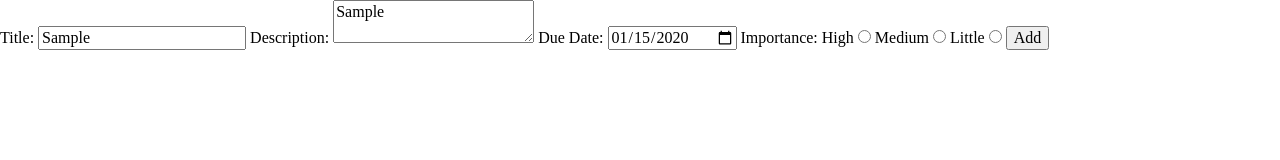
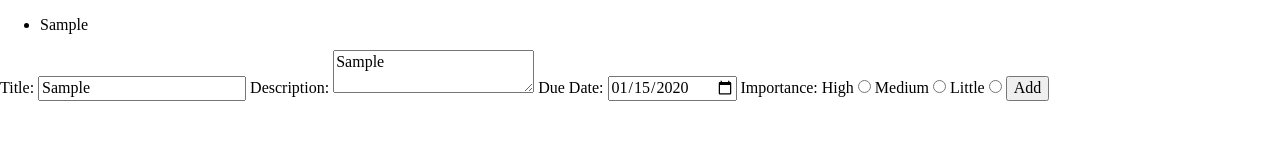
Before and after one commit to MalcolmSmalls/Odin-todo-list, a website built with webpack: page dist/index.html in a window 1280 px wide. Both pictures are taken after typing "Sample", "Sample", "2020-01-15" into the empty fields and a click on the button "Add". Built offline with nearby package versions, Linux system fonts and the light colour scheme.

Commit message:
Append list when todo list updated with items

```diff
--- /dev/null
+++ b/src/DOM.js
@@ -0,0 +1,17 @@
+import './getTask.js'
+
+
+const listDOM = (defaultProject) => {
+    const listUL = document.querySelector('.todoList')
+    const li = document.createElement('li')
+    defaultProject.forEach((task, index)=>{
+        listUL.appendChild(li).innerHTML = `${task.title}`
+    })
+
+
+
+
+
+}
+
+export { listDOM }
--- a/src/getTask.js
+++ b/src/getTask.js
@@ -1,7 +1,8 @@
+import { listDOM } from "./DOM.js"
 import { TodoFactory } from "./todoFactory.js"
 const defaultProject = []
 
-const getTask = () => {
+const getTask = (() => {
     const storeTask = () => {
         const taskTitle = document.querySelector('#itemTitle').value
         const taskDescription = document.querySelector('#itemDescription').value
@@ -12,6 +13,7 @@ const getTask = () => {
         defaultProject.push(task)
         console.log(defaultProject)
         console.log('works!')
+        listDOM(defaultProject)
     }
     const submitBtn = document.querySelector('.addTodoItem')
     submitBtn.addEventListener('click', storeTask)
@@ -25,6 +27,7 @@ const getTask = () => {
 
 
 
-}
 
-export { getTask }
+})()
+
+// export { getTask }
--- a/src/index.js
+++ b/src/index.js
@@ -1,4 +1,5 @@
 import { TodoFactory } from "./todoFactory.js"
-import { getTask } from  "./getTask.js"
+import "./getTask.js"
+import { listDOM } from "./DOM.js"
 
-getTask()
+// getTask()
--- a/src/todoFactory.js
+++ b/src/todoFactory.js
@@ -1,4 +1,4 @@
-import { getTask } from "./getTask.js"
+import "./getTask.js"
 
 
 const TodoFactory = (title, description, dueDate, priority, project, status) => {
```
Also changed, not shown: dist/index.html, dist/main.js.
